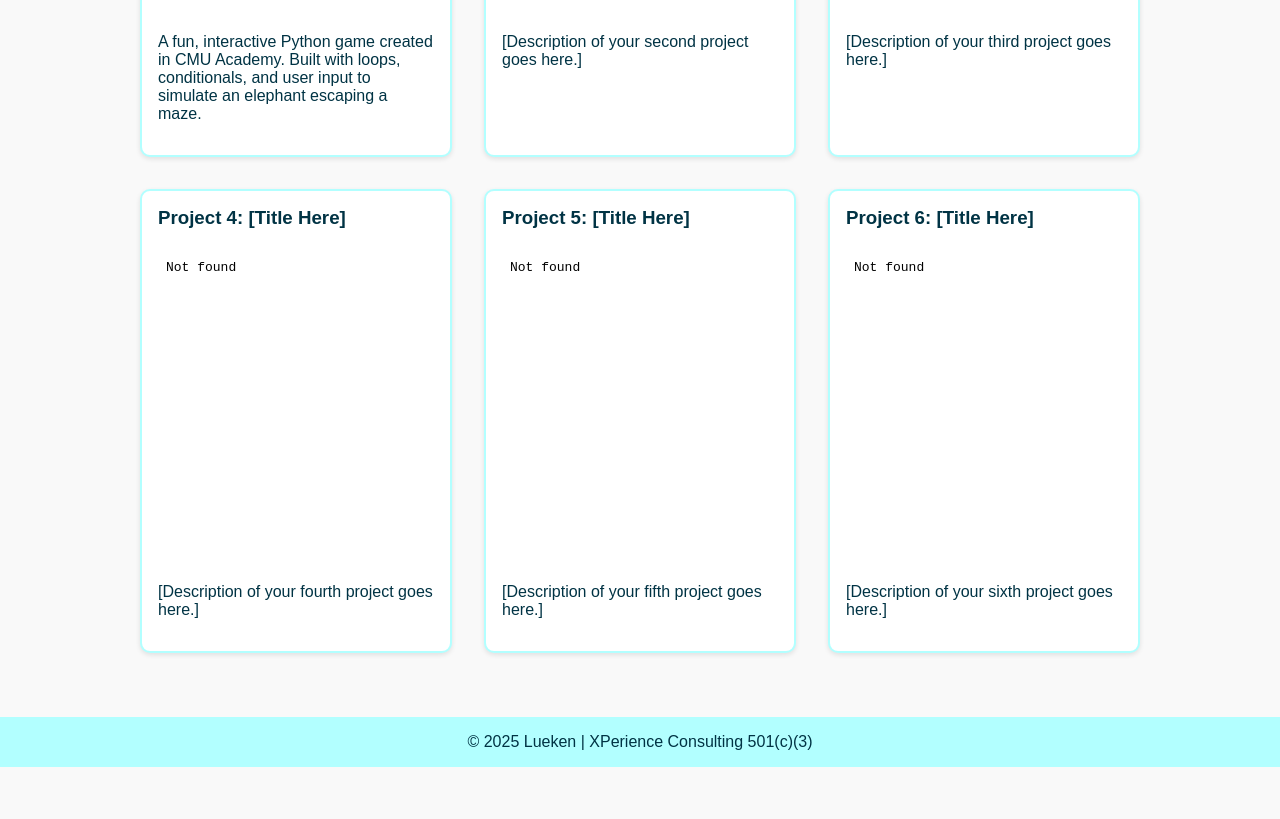
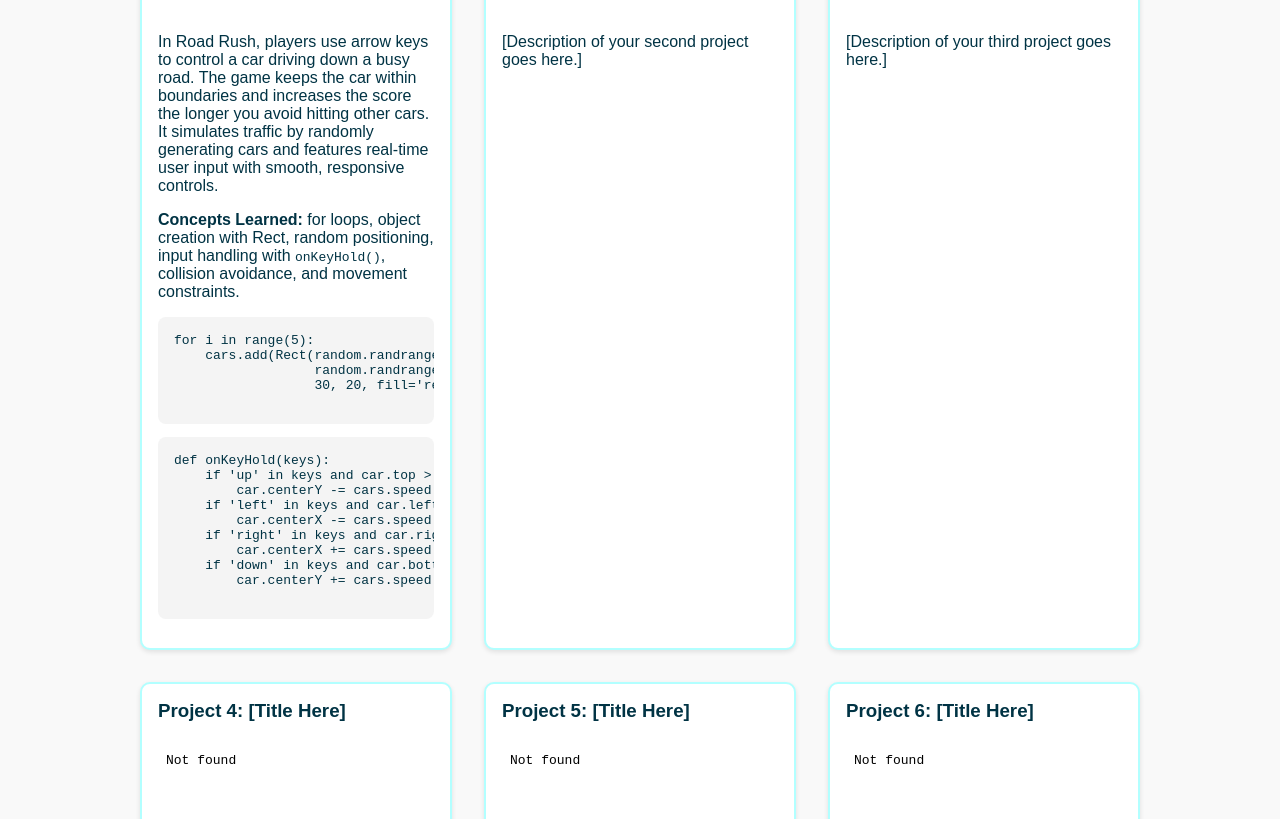
Before and after one commit to alueken/alueken4.github.io, a plain HTML site: page index.html in a window 1280 px wide. Shown: the part 644-1463 px from the top of the page. Before the commit the page ends 1411 px from the top, so only its background shows below. Drawn offline with Linux system fonts and the light colour scheme.

Commit message:
added project 1 index.html

```diff
--- a/index.html
+++ b/index.html
@@ -112,12 +112,41 @@
     <div class="projects">
 
       <!-- Project 1 -->
-      <div class="project">
-        <h3>Project 1: Elephant Escape</h3>
-        <iframe src="https://academy.cs.cmu.edu/sharing/khakiElephant7446/embed"></iframe>
-        <p>A fun, interactive Python game created in CMU Academy. Built with loops, conditionals, and user input to simulate an elephant escaping a maze.</p>
-        <!-- <img src="your_screenshot_url_here.png" alt="Code Screenshot" class="screenshot"> -->
-      </div>
+<div class="project">
+  <h3>Project 1: Road Rush</h3>
+
+  <!-- Game Embed -->
+  <iframe src="https://academy.cs.cmu.edu/sharing/tealCamel7036/embed" width="100%" height="300"></iframe>
+
+  <!-- Description -->
+  <p>
+    In Road Rush, players use arrow keys to control a car driving down a busy road. The game keeps the car within boundaries and increases the score the longer you avoid hitting other cars. It simulates traffic by randomly generating cars and features real-time user input with smooth, responsive controls.
+  </p>
+
+  <!-- Concepts Learned -->
+  <p><strong>Concepts Learned:</strong> for loops, object creation with Rect, random positioning, input handling with <code>onKeyHold()</code>, collision avoidance, and movement constraints.</p>
+
+  <!-- Code Block 1: Generating Cars -->
+  <pre style="background-color:#f4f4f4;padding:1rem;border-radius:8px;overflow-x:auto;">
+<code>for i in range(5):
+    cars.add(Rect(random.randrange(400, 2000),
+                  random.randrange(250, 320),
+                  30, 20, fill='red'))</code>
+  </pre>
+
+  <!-- Code Block 2: Movement Handling -->
+  <pre style="background-color:#f4f4f4;padding:1rem;border-radius:8px;overflow-x:auto;">
+<code>def onKeyHold(keys):
+    if 'up' in keys and car.top > 250:
+        car.centerY -= cars.speed
+    if 'left' in keys and car.left > 0:
+        car.centerX -= cars.speed
+    if 'right' in keys and car.right < 400:
+        car.centerX += cars.speed
+    if 'down' in keys and car.bottom < 350:
+        car.centerY += cars.speed</code>
+  </pre>
+</div>
 
       <!-- Placeholder Projects 2–6 -->
       <div class="project">
```
